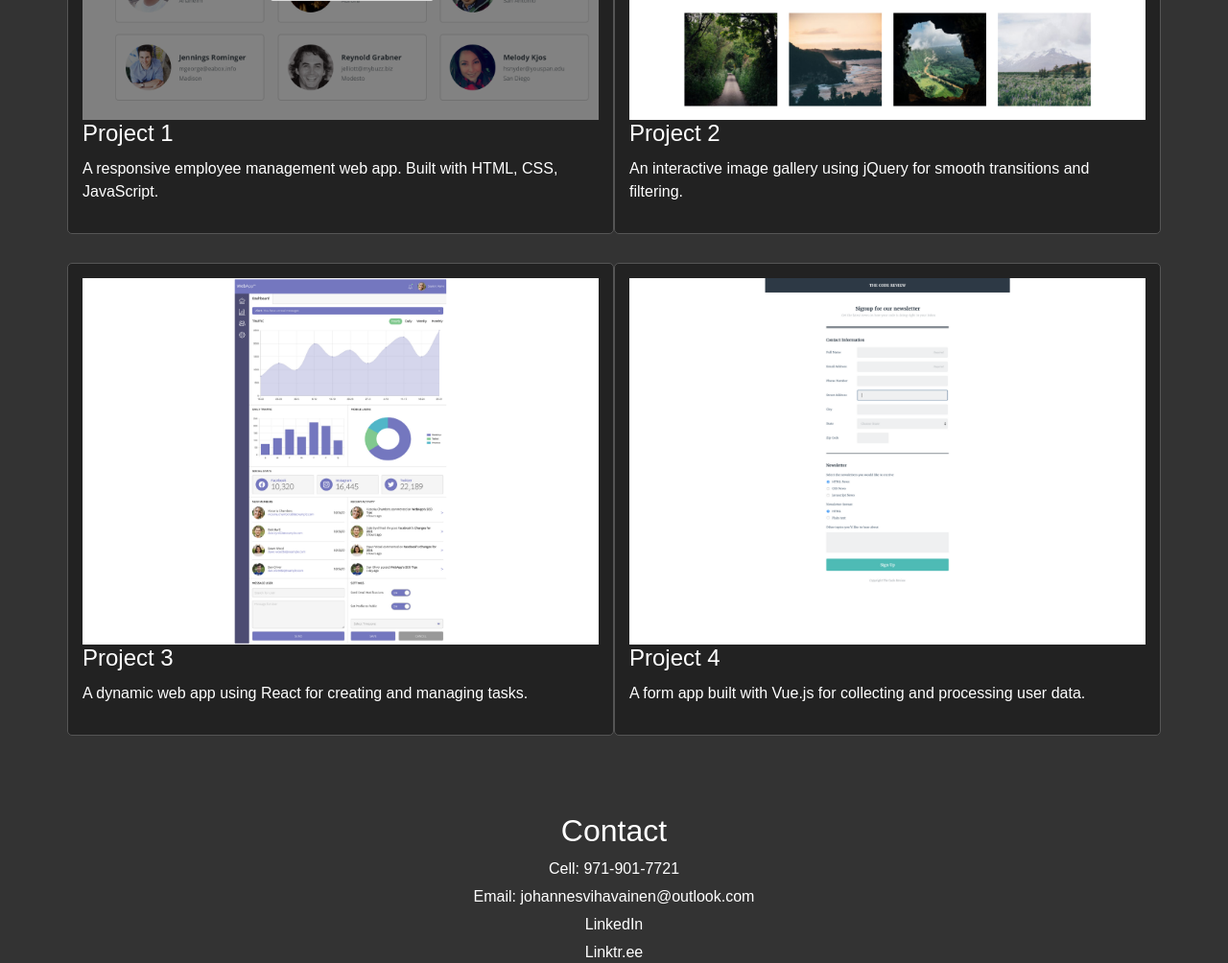
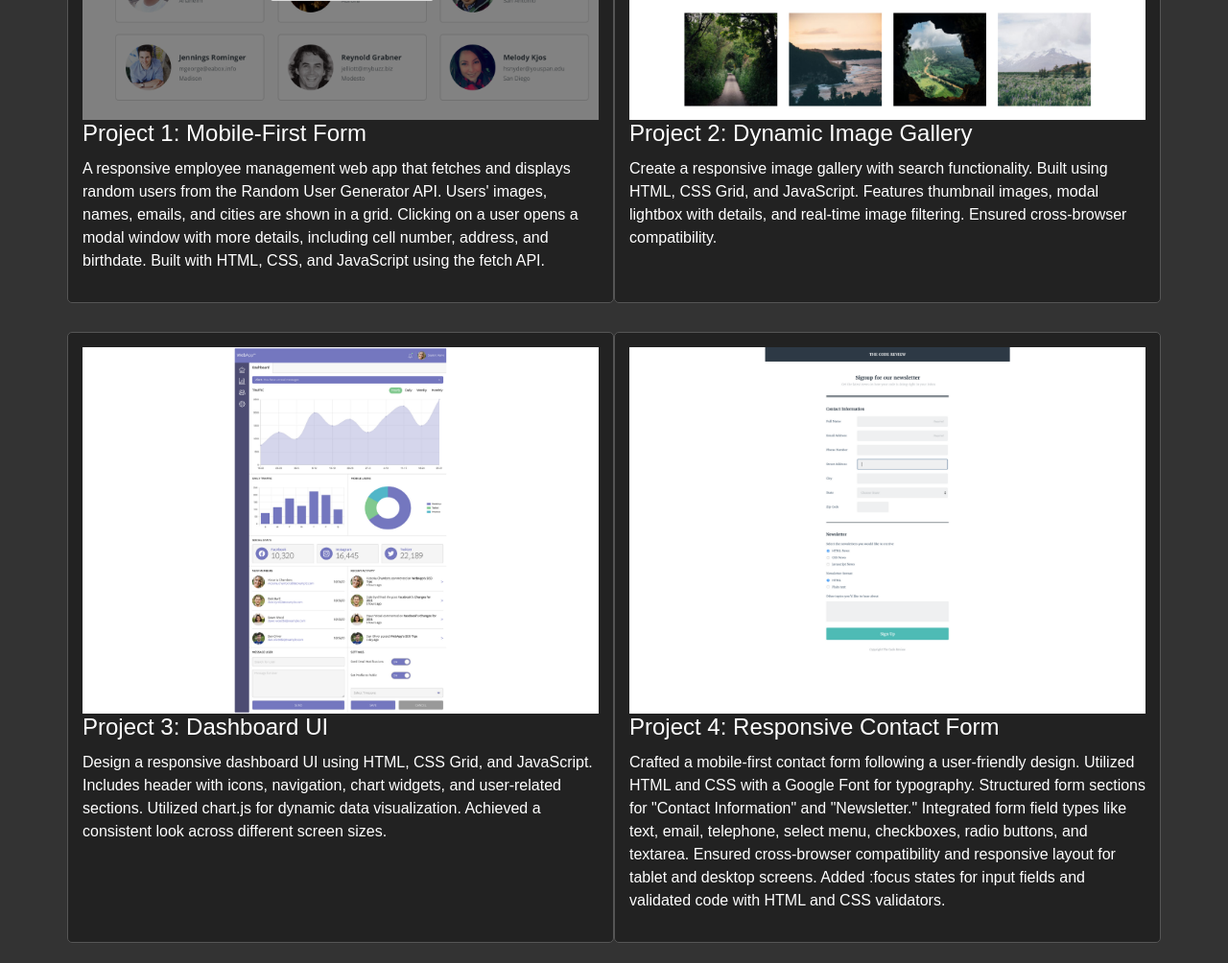
Before and after one commit to johannesviha/TTH-TD-P9, a plain HTML site: page index.html in a window 1280 px wide. Shown: the part 440-1444 px from the top of the page at 96% size. Drawn offline with nearby package versions, Linux system fonts and the light colour scheme.

Commit message:
Update to index and stylesheet.

```diff
--- /dev/null
+++ b/css/styles.css
@@ -0,0 +1,5 @@
+/* hover effect */
+.portfolio-item:hover {
+    background-color: #444;
+    transition: background-color 0.3s ease-in-out; /* Add smooth transition */
+}
--- a/index.html
+++ b/index.html
@@ -1,10 +1,12 @@
 <!DOCTYPE html>
 <html lang="en">
+
 <head>
     <meta charset="UTF-8">
     <meta name="viewport" content="width=device-width, initial-scale=1.0">
     <title>Your Portfolio</title>
     <link rel="stylesheet" href="https://stackpath.bootstrapcdn.com/bootstrap/4.5.2/css/bootstrap.min.css">
+    <link rel="stylesheet" href="css/styles.css">
     <style>
         body {
             background-color: #333;
@@ -13,15 +15,19 @@
             margin: 0;
             padding: 0;
         }
+
         .navbar {
             background-color: #111;
         }
+
         .navbar-brand {
             color: white;
         }
+
         .navbar-toggler-icon {
             background-color: white;
         }
+
         .portfolio-item {
             margin-bottom: 30px;
             border: 1px solid #555;
@@ -29,25 +35,31 @@
             border-radius: 5px;
             background-color: #222;
         }
+
         .project-description {
             margin-top: 10px;
         }
+
         .contact-section {
             padding: 50px 0;
             text-align: center;
         }
+
         .contact-section p {
             margin: 5px;
         }
+
         .contact-link {
             color: white;
             text-decoration: none;
         }
+
         .contact-link:hover {
             text-decoration: underline;
         }
     </style>
 </head>
+
 <body>
     <nav class="navbar navbar-expand-lg navbar-light">
         <a class="navbar-brand" href="#" style="color: white;">Johannes Erik Hermanni Vihavainen</a>
@@ -71,24 +83,39 @@
         <h2 class="mb-4">Portfolio</h2>
         <div class="row">
             <div class="col-md-6 portfolio-item">
-                <a href="#"><img src="img/employee_overlay.png" alt="Project 1" class="img-fluid"></a>
-                <h4>Project 1</h4>
-                <p class="project-description">A responsive employee management web app. Built with HTML, CSS, JavaScript.</p>
+                <a href="#"><img src="img/project1.png" alt="Project 1" class="img-fluid"></a>
+                <h4>Project 1: Mobile-First Form</h4>
+                <p class="project-description">A responsive employee management web app that fetches and displays random
+                    users from the Random User Generator API.
+                    Users' images, names, emails, and cities are shown in a grid. Clicking on a user opens a modal
+                    window with more details,
+                    including cell number, address, and birthdate. Built with HTML, CSS, and JavaScript using the fetch
+                    API.</p>
             </div>
             <div class="col-md-6 portfolio-item">
-                <a href="#"><img src="img/gallery_mockup.png" alt="Project 2" class="img-fluid"></a>
-                <h4>Project 2</h4>
-                <p class="project-description">An interactive image gallery using jQuery for smooth transitions and filtering.</p>
+                <a href="#"><img src="img/project2.png" alt="Project 2" class="img-fluid"></a>
+                <h4>Project 2: Dynamic Image Gallery</h4>
+                <p class="project-description">Create a responsive image gallery with search functionality. Built using
+                    HTML, CSS Grid, and JavaScript. Features thumbnail images, modal lightbox with details, and
+                    real-time image filtering. Ensured cross-browser compatibility.</p>
             </div>
             <div class="col-md-6 portfolio-item">
-                <a href="#"><img src="img/Webapp.png" alt="Project 3" class="img-fluid"></a>
-                <h4>Project 3</h4>
-                <p class="project-description">A dynamic web app using React for creating and managing tasks.</p>
+                <a href="#"><img src="img/project3.png" alt="Project 3" class="img-fluid"></a>
+                <h4>Project 3: Dashboard UI</h4>
+                <p class="project-description">Design a responsive dashboard UI using HTML, CSS Grid, and JavaScript.
+                    Includes header with icons, navigation, chart widgets, and user-related sections. Utilized chart.js
+                    for dynamic data visualization. Achieved a consistent look across different screen sizes.
+                </p>
             </div>
             <div class="col-md-6 portfolio-item">
-                <a href="#"><img src="img/online_form.png" alt="Project 4" class="img-fluid"></a>
-                <h4>Project 4</h4>
-                <p class="project-description">A form app built with Vue.js for collecting and processing user data.</p>
+                <a href="#"><img src="img/project4.png" alt="Project 4" class="img-fluid"></a>
+                <h4>Project 4: Responsive Contact Form</h4>
+                <p class="project-description">Crafted a mobile-first contact form following a user-friendly design.
+                    Utilized HTML and CSS with a Google Font for typography. Structured form sections for "Contact
+                    Information" and "Newsletter." Integrated form field types like text, email, telephone, select menu,
+                    checkboxes, radio buttons, and textarea. Ensured cross-browser compatibility and responsive layout
+                    for tablet and desktop screens. Added :focus states for input fields and validated code with HTML
+                    and CSS validators.</p>
             </div>
         </div>
     </div>
@@ -96,7 +123,8 @@
     <div class="container-fluid contact-section" id="contact">
         <h2>Contact</h2>
         <p><a href="tel:9719017721" class="contact-link">Cell: 971-901-7721</a></p>
-        <p><a href="mailto:johannesvihavainen@outlook.com" class="contact-link">Email: johannesvihavainen@outlook.com</a></p>
+        <p><a href="mailto:johannesvihavainen@outlook.com" class="contact-link">Email:
+                johannesvihavainen@outlook.com</a></p>
         <p><a href="https://www.linkedin.com/in/johannes-vihavainen/" class="contact-link">LinkedIn</a></p>
         <p><a href="https://linktr.ee/youngchefjoe" class="contact-link">Linktr.ee</a></p>
     </div>
@@ -104,5 +132,18 @@
     <script src="https://code.jquery.com/jquery-3.5.1.slim.min.js"></script>
     <script src="https://cdn.jsdelivr.net/npm/@popperjs/core@2.9.1/dist/umd/popper.min.js"></script>
     <script src="https://stackpath.bootstrapcdn.com/bootstrap/4.5.2/js/bootstrap.min.js"></script>
+    <script>
+        // Get all portfolio item images
+        const portfolioImages = document.querySelectorAll('.portfolio-item img');
+
+        // Add event listeners to show tooltips
+        portfolioImages.forEach(image => {
+            image.addEventListener('mouseover', () => {
+                const projectTitle = image.alt;
+                image.setAttribute('title', projectTitle);
+            });
+        });
+    </script>
 </body>
+
 </html>
```
Also changed, not shown: img/project1.png (renamed from img/employee_overlay.png), img/project2.png (renamed from img/gallery_mockup.png), img/project3.png (renamed from img/Webapp.png), img/project4.png (renamed from img/online_form.png).
